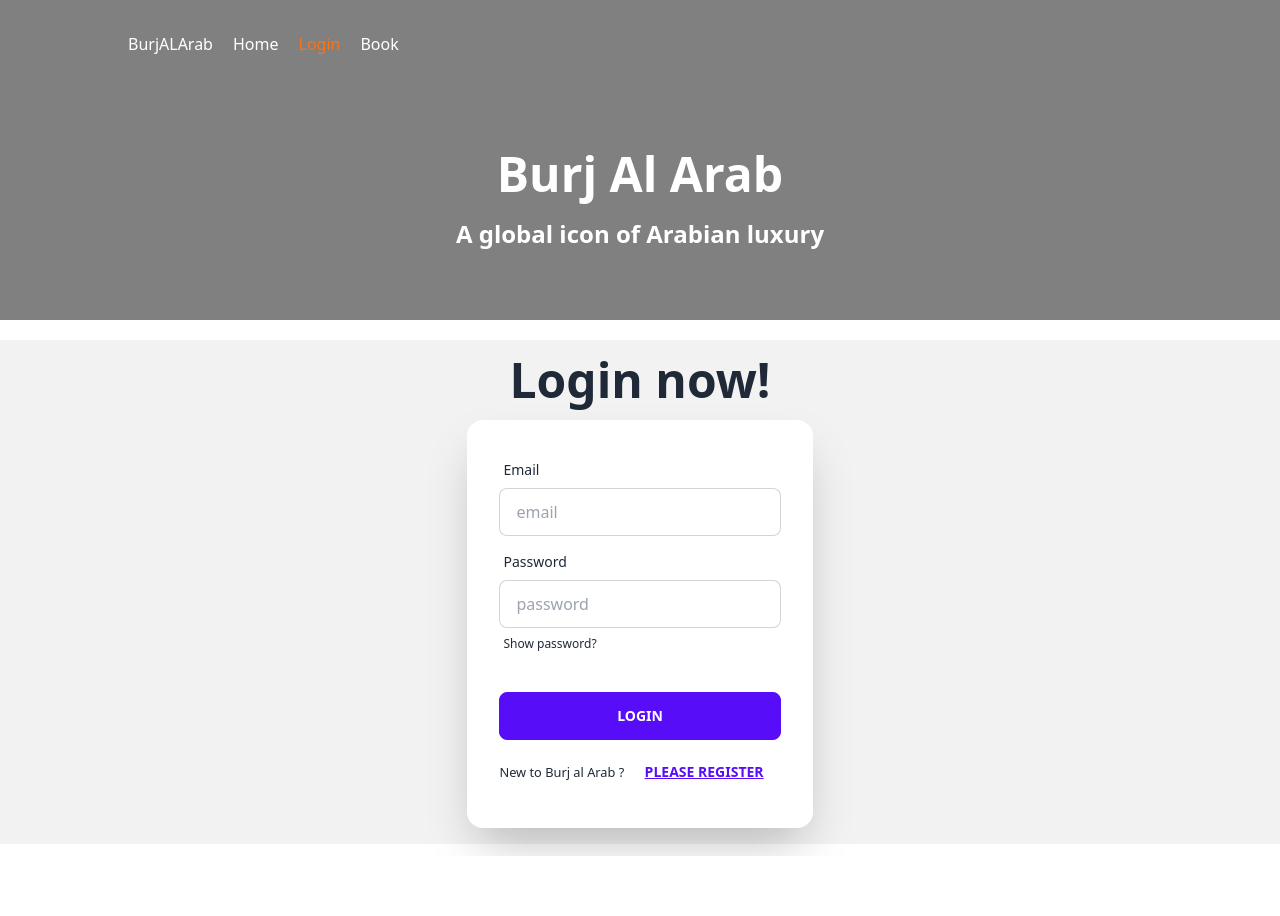
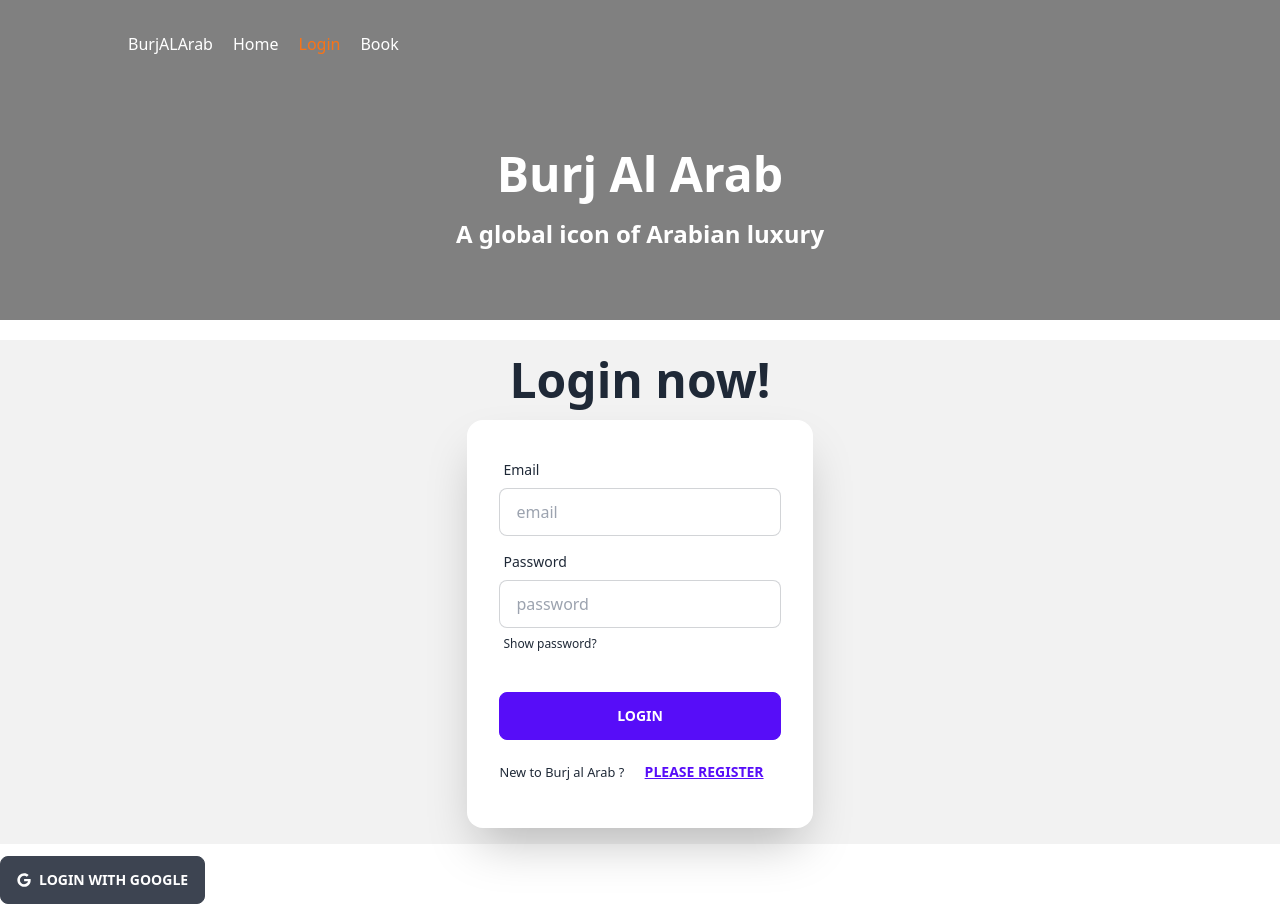
Before and after one commit to JannatunNimeNishat/burj-al-arab, a React (Vite) app: page /login in a window 1280 px wide. Before the commit the page ends 856 px from the top, so only its background shows below. Built offline with nearby package versions, Linux system fonts and the light colour scheme.

Commit message:
google login done

```diff
--- a/index.html
+++ b/index.html
@@ -2,9 +2,9 @@
 <html lang="en" data-theme="light">
   <head>
     <meta charset="UTF-8" />
-    <link rel="icon" type="image/svg+xml" href="/vite.svg" />
+    <!-- <link rel="icon" type="image/svg+xml" href="/vite.svg" /> -->
     <meta name="viewport" content="width=device-width, initial-scale=1.0" />
-    <title>Vite + React</title>
+    <title>Burj Al Araab</title>
   </head>
   <body>
     <div id="root"></div>
--- a/src/AuthProvider/AuthProvider.jsx
+++ b/src/AuthProvider/AuthProvider.jsx
@@ -1,5 +1,5 @@
 import React, { createContext } from 'react';
-import {createUserWithEmailAndPassword, getAuth, signInWithEmailAndPassword} from 'firebase/auth'
+import {GoogleAuthProvider, createUserWithEmailAndPassword, getAuth, signInWithEmailAndPassword, signInWithPopup} from 'firebase/auth'
 import app from '../firebase/firebase.config';
 const auth = getAuth(app);
 export const AuthContext = createContext(null);
@@ -11,9 +11,16 @@
     const signIn = (email,password)=>{
         return signInWithEmailAndPassword(auth, email, password);
     }
+    //signIn with google
+    const provider = new GoogleAuthProvider();
+    const googleSignIn = ()=>{
+        return signInWithPopup(auth,provider);
+
+    }
     const authInfo = {
         signUp,
-        signIn
+        signIn,
+        googleSignIn
     }
 
     return (
--- a/src/pages/Login.jsx
+++ b/src/pages/Login.jsx
@@ -1,11 +1,13 @@
 import React, { useContext, useState } from 'react';
 import { Link } from 'react-router-dom';
 import { AuthContext } from '../AuthProvider/AuthProvider';
-
+import { FaGoogle } from "react-icons/fa";
 const Login = () => {
-    const { signIn } = useContext(AuthContext)
+    const { signIn,googleSignIn } = useContext(AuthContext)
     const [success, setSuccess] = useState('');
     const [error, setError] = useState('');
+
+    //login with email password
     const handleLogin = (event) => {
         event.preventDefault()
         const form = event.target;
@@ -14,15 +16,30 @@
         //
         setSuccess('')
         setError('')
-        signIn(email,password)
-        .then(result =>{
-            setSuccess('successfully login')
-        })
-        .catch(error=>{
-            setError(error.message)
-        })
+        signIn(email, password)
+            .then(result => {
+                setSuccess('successfully login')
+            })
+            .catch(error => {
+                setError(error.message)
+            })
 
     }
+
+    //login with google
+    const handleGoogleLogin = ()=>{
+        googleSignIn()
+        .then(result =>{
+            setSuccess('successfully login with google')
+            console.log(result.user);
+        })
+        .catch(error =>{
+            setError(error.message);
+
+        })
+    }
+
+
     return (
         <div className='my-container'>
             <div className="hero mt-5 mb-3 bg-base-200">
@@ -76,6 +93,13 @@
                     </form>
 
                 </div>
+                {/*  */}
+            </div>
+            <div className='mb-3'>
+                <button onClick={handleGoogleLogin} className="btn gap-2 ">
+                    <FaGoogle />
+                    Login with Google
+                </button>
             </div>
         </div>
     );
```
